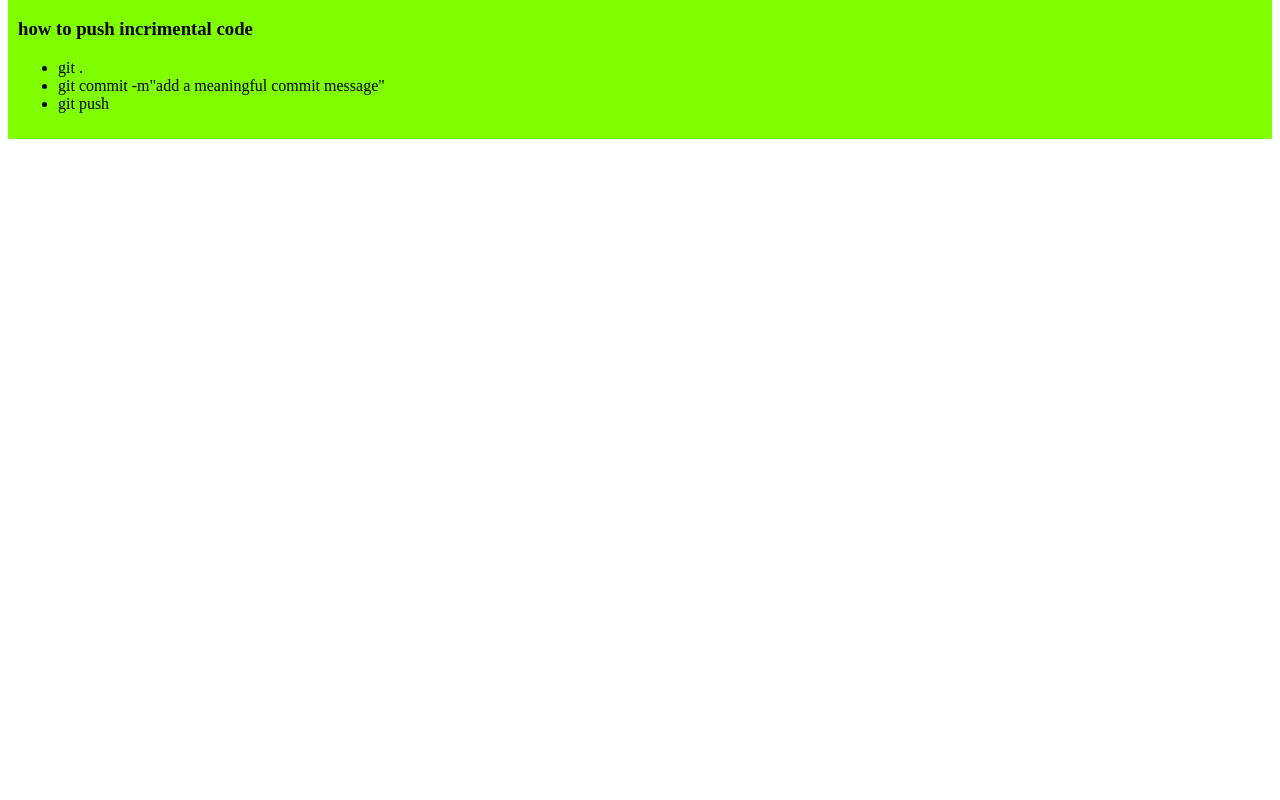
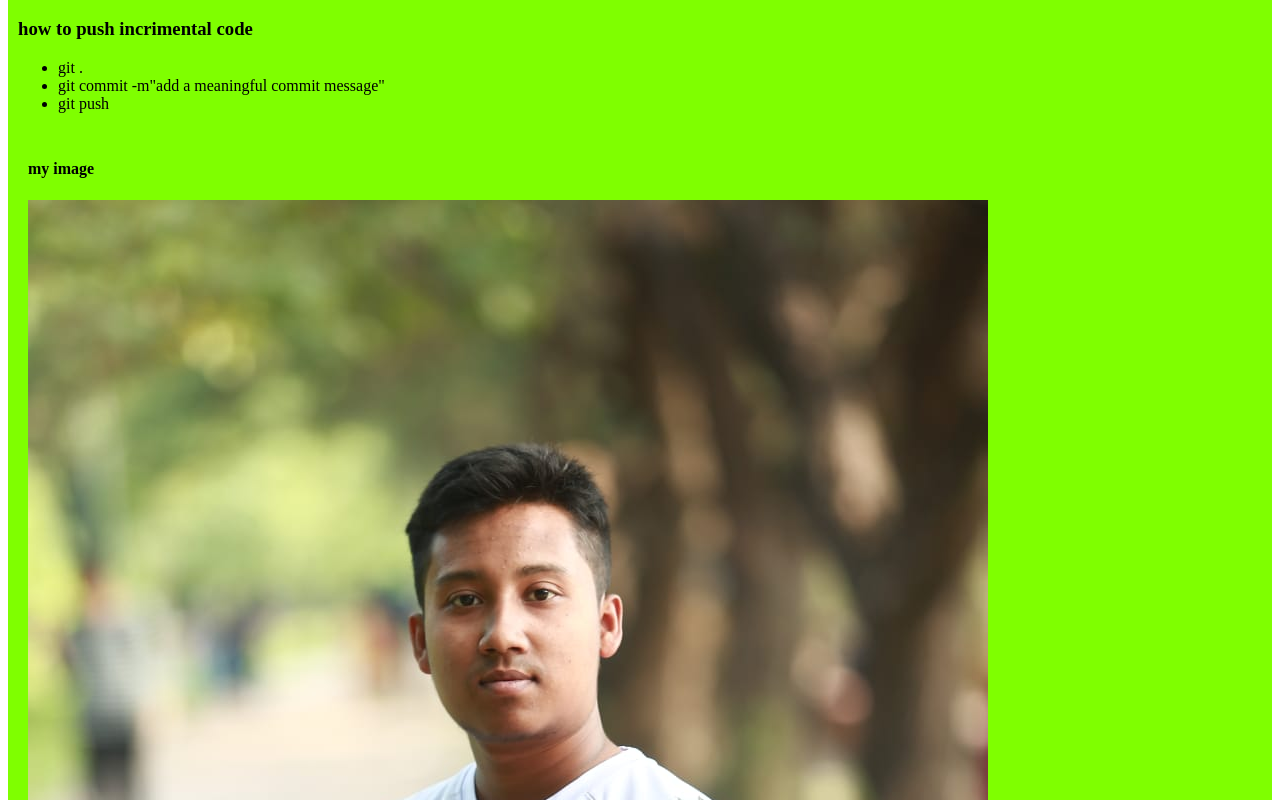
Before and after one commit to prottoy9151/my-simple-webside, a plain HTML site: page index.html in a window 1280 px wide. Shown: the part 280-1080 px from the top of the page. Before the commit the page ends 800 px from the top, so only its background shows below. Drawn offline with Linux system fonts and the light colour scheme.

Commit message:
addad my image

```diff
--- a/index.html
+++ b/index.html
@@ -22,6 +22,10 @@
              <li>git commit -m"add a meaningful commit message"</li>
              <li>git push</li>
         </ul>
+        <div>
+            <h4>my image</h4>
+            <img src="image/prottoy.jpg" alt="">
+        </div>
 
     </div>
 </body>
```
Also changed, not shown: image/prottoy.jpg (added).
